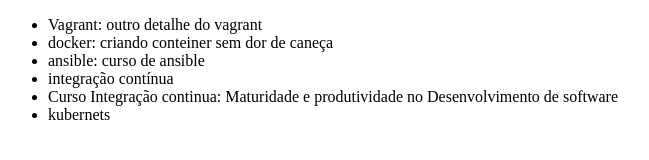
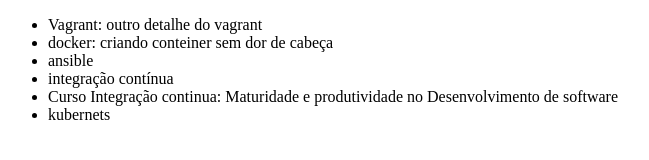
Before and after one commit to sergiossantos/AluraGit, a plain HTML site: page index.html in a window 1280 px wide. Shown: the whole page, without its empty margins (0-649 px from the left). Drawn offline with Linux system fonts and the light colour scheme.

Commit message:
alteração efetuada

```diff
--- a/index.html
+++ b/index.html
@@ -8,8 +8,9 @@
     <body>
         <ul>
             <li>Vagrant: outro detalhe do vagrant </li>
-            <li>docker: criando conteiner sem dor de caneça</li>
-            <li>ansible: curso de ansible</li>
+
+            <li>docker: criando conteiner sem dor de cabeça</li>
+            <li>ansible</li>
             <li>integração contínua</li>
             <li>Curso Integração continua: Maturidade e produtividade no Desenvolvimento de software</li>
             <li>kubernets</li>
```
